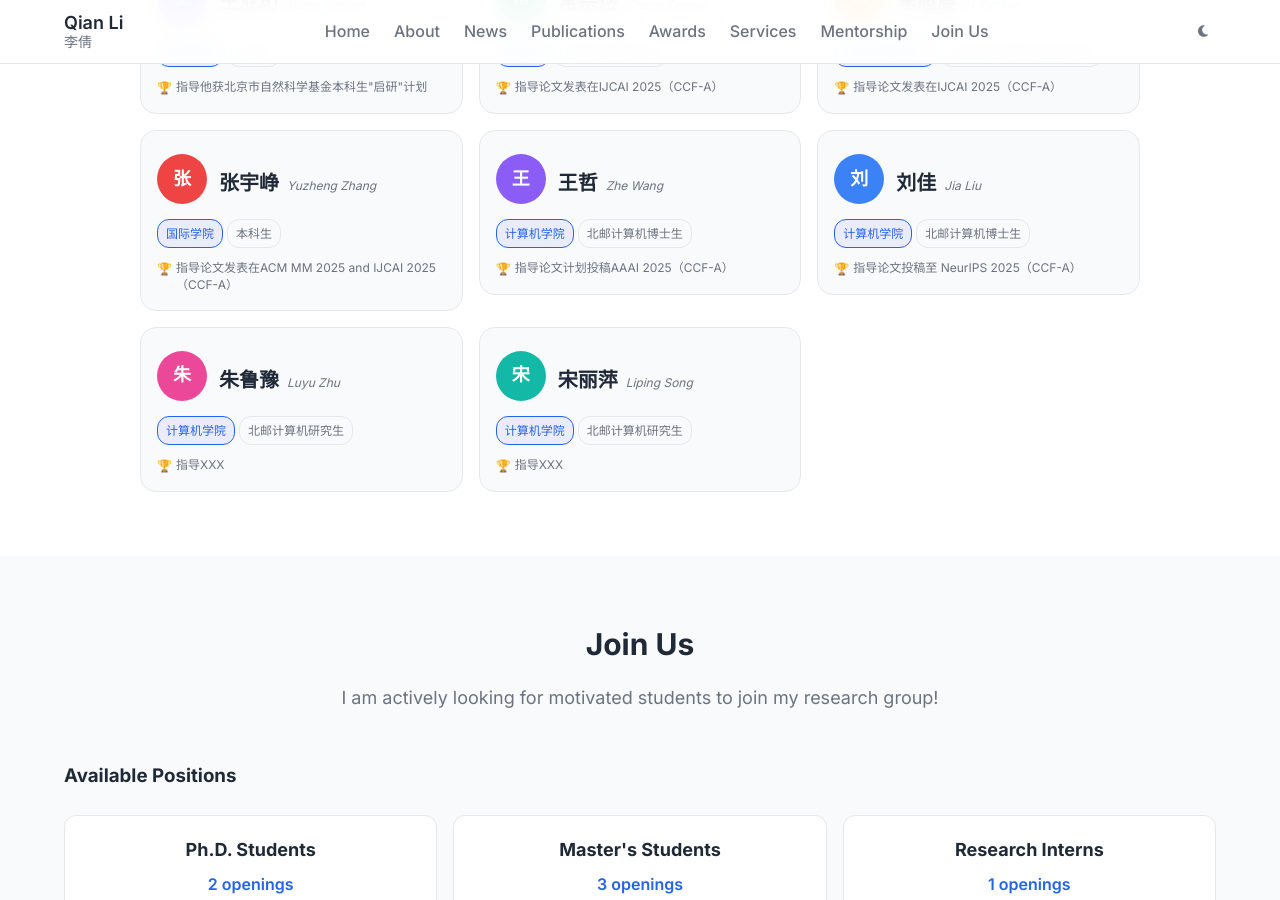
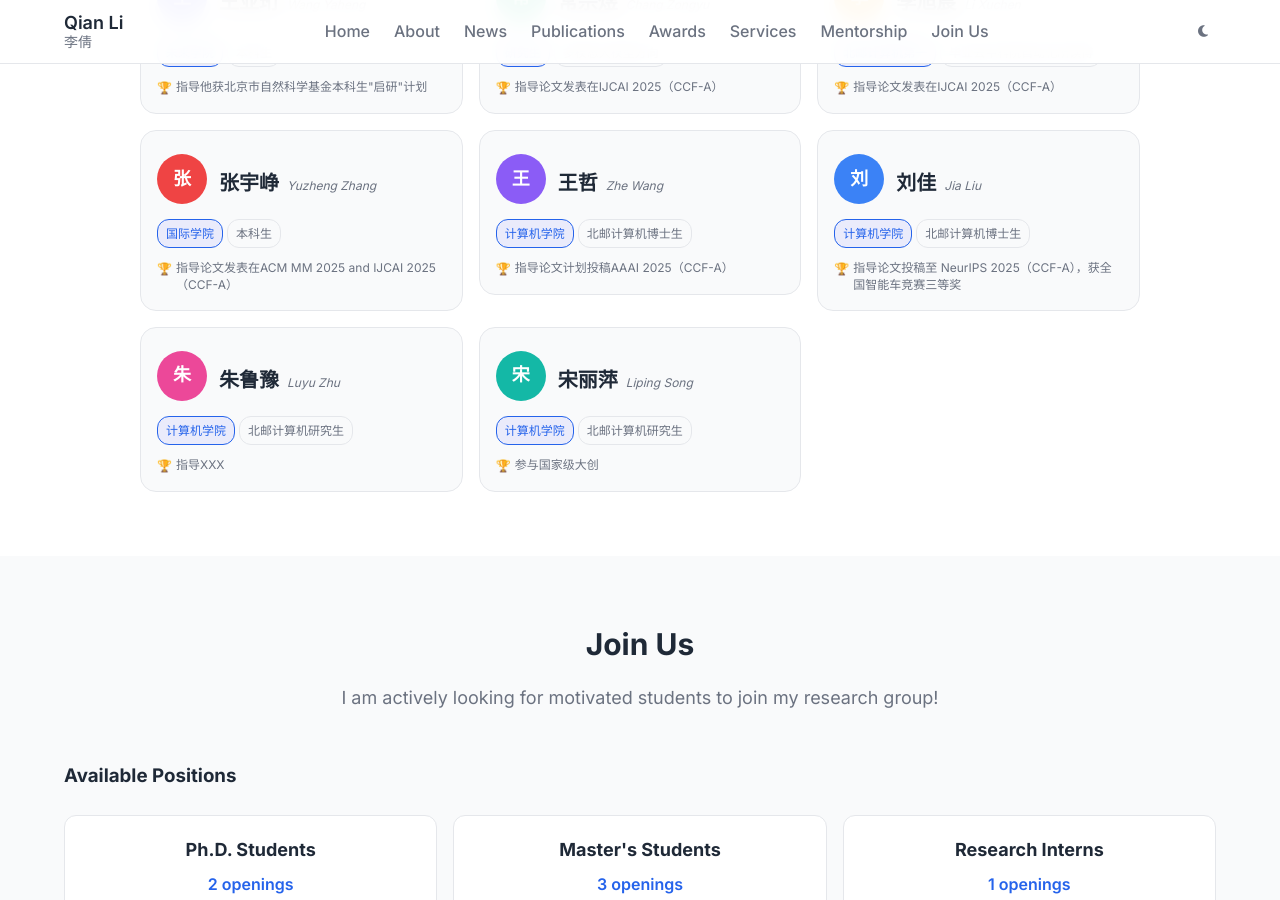
Before and after one commit to xiaoqian19940510/xiaoqian19940510.github.io, a Jekyll site: the page built from index.html, in a window 1280 px wide and 900 px high, scrolled down 6401 px. Built offline with Jekyll 4.4.1, drawn with Linux system fonts in a browser that asks for light colours; the list of posts is cut into pages by our own code.

Commit message:
Update mentorship.yml

```diff
--- a/_data/mentorship.yml
+++ b/_data/mentorship.yml
@@ -40,7 +40,7 @@ students:
     name_en: Jia Liu
     affiliation: 计算机学院
     level: 北邮计算机博士生
-    achievement: 指导论文投稿至 NeurIPS 2025（CCF-A）
+    achievement: 指导论文投稿至 NeurIPS 2025（CCF-A），获全国智能车竞赛三等奖
     avatar_color: "#3B82F6"  # 天空蓝
 
   - name: 朱鲁豫
@@ -54,5 +54,5 @@ students:
     name_en: Liping Song
     affiliation: 计算机学院
     level: 北邮计算机研究生
-    achievement: 指导XXX
+    achievement: 参与国家级大创
     avatar_color: "#14B8A6"  # 青绿色
```
